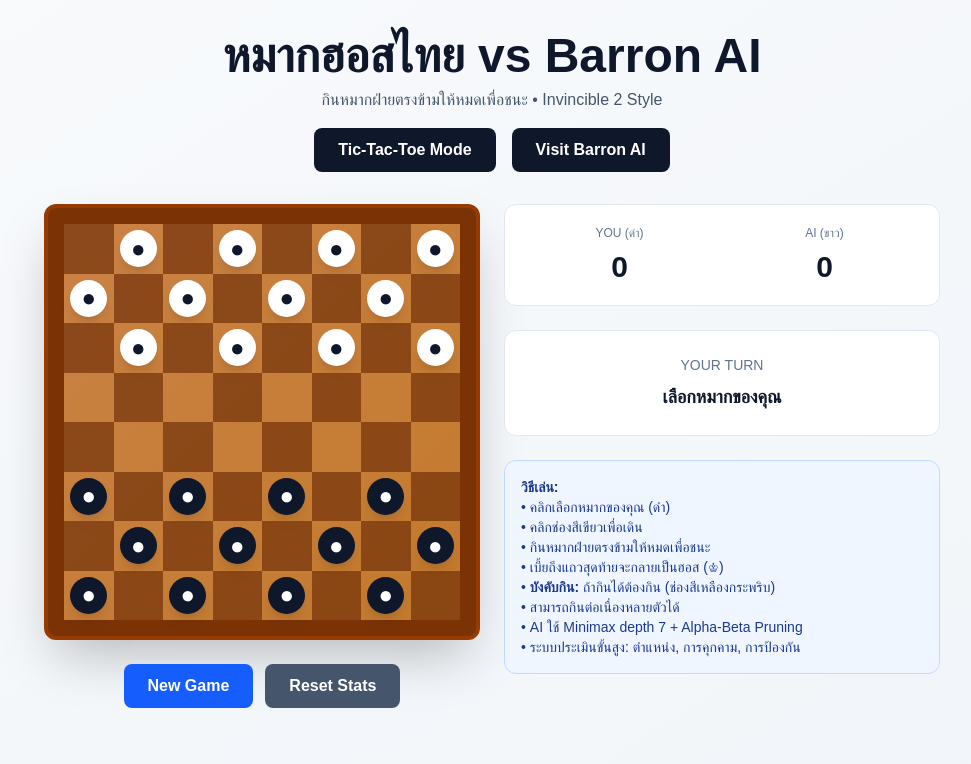
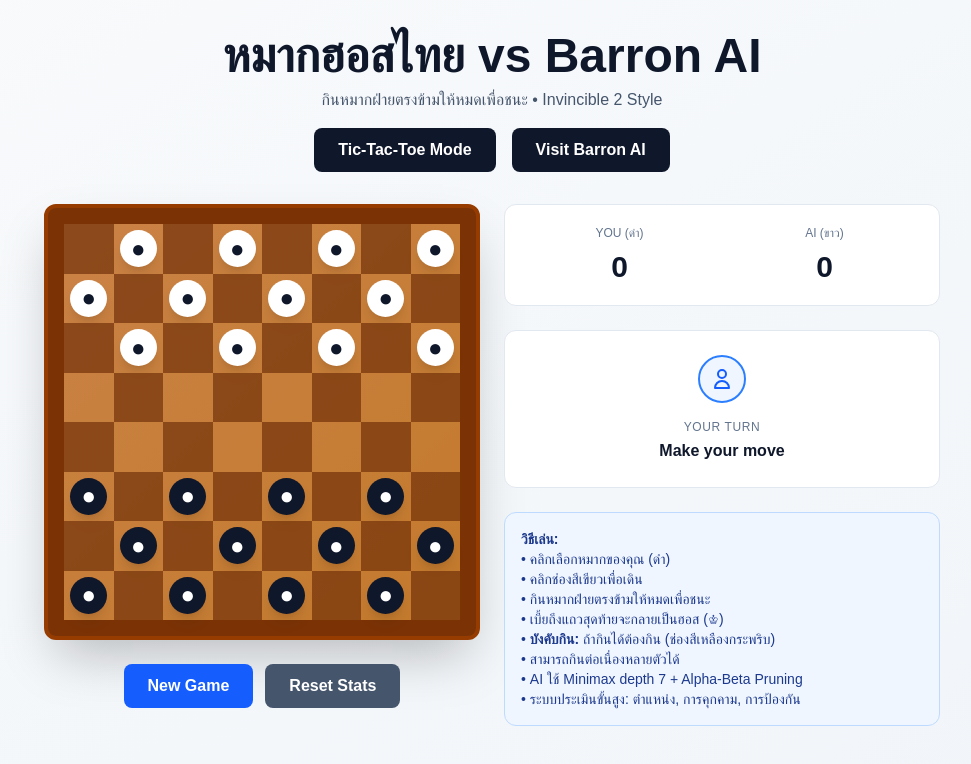
Before and after one commit to LOCAL2/tictactoe-barron-ai, a Next.js app: page /gomoku in a window 1280 px wide. Shown: the top 764 px of the page, without its empty margins (148-1119 px from the left). Built offline with nearby package versions, Linux system fonts and the light colour scheme.

Commit message:
Update Thai Makhos game status UI to match Tic-Tac-Toe style with icons and animations

```diff
--- a/app/gomoku/page.tsx
+++ b/app/gomoku/page.tsx
@@ -776,25 +776,59 @@
             <div className="bg-white dark:bg-slate-800 rounded-xl p-6 border border-slate-200 dark:border-slate-700">
               <div className="text-center">
                 {gameStatus === 'playing' && (
-                  <div className="space-y-2">
-                    <p className="text-sm font-medium text-slate-500 dark:text-slate-400 uppercase">
-                      {isPlayerTurn && !isThinking ? 'Your Turn' : 'AI Turn'}
-                    </p>
-                    <p className="text-lg font-semibold text-slate-900 dark:text-white">
-                      {isPlayerTurn && !isThinking ? 'เลือกหมากของคุณ' : 'AI กำลังคิด...'}
-                    </p>
+                  <div className="space-y-4">
+                    {isPlayerTurn && !isThinking ? (
+                      <>
+                        <div className="inline-flex items-center justify-center w-12 h-12 rounded-full bg-blue-50 dark:bg-blue-900/20 border-2 border-blue-500 dark:border-blue-400">
+                          <svg className="w-6 h-6 text-blue-600 dark:text-blue-400" fill="none" stroke="currentColor" viewBox="0 0 24 24">
+                            <path strokeLinecap="round" strokeLinejoin="round" strokeWidth={2} d="M16 7a4 4 0 11-8 0 4 4 0 018 0zM12 14a7 7 0 00-7 7h14a7 7 0 00-7-7z" />
+                          </svg>
+                        </div>
+                        <div>
+                          <p className="text-xs font-medium text-slate-500 dark:text-slate-400 uppercase tracking-wider mb-1">Your Turn</p>
+                          <p className="text-base font-semibold text-slate-900 dark:text-white">Make your move</p>
+                        </div>
+                      </>
+                    ) : (
+                      <>
+                        <div className="inline-flex items-center justify-center w-12 h-12 rounded-full bg-slate-50 dark:bg-slate-700/50 border-2 border-slate-300 dark:border-slate-600">
+                          <svg className="w-6 h-6 text-slate-600 dark:text-slate-400 animate-spin" fill="none" viewBox="0 0 24 24">
+                            <circle className="opacity-25" cx="12" cy="12" r="10" stroke="currentColor" strokeWidth="4"></circle>
+                            <path className="opacity-75" fill="currentColor" d="M4 12a8 8 0 018-8V0C5.373 0 0 5.373 0 12h4zm2 5.291A7.962 7.962 0 014 12H0c0 3.042 1.135 5.824 3 7.938l3-2.647z"></path>
+                          </svg>
+                        </div>
+                        <div>
+                          <p className="text-xs font-medium text-slate-500 dark:text-slate-400 uppercase tracking-wider mb-1">AI Turn</p>
+                          <p className="text-base font-semibold text-slate-900 dark:text-white">Calculating...</p>
+                        </div>
+                      </>
+                    )}
                   </div>
                 )}
                 {gameStatus === 'player-win' && (
-                  <div className="space-y-2">
-                    <p className="text-sm font-medium text-green-600 dark:text-green-400 uppercase">Victory</p>
-                    <p className="text-lg font-semibold text-slate-900 dark:text-white">คุณชนะ!</p>
+                  <div className="space-y-4">
+                    <div className="inline-flex items-center justify-center w-12 h-12 rounded-full bg-green-50 dark:bg-green-900/20 border-2 border-green-500 dark:border-green-400">
+                      <svg className="w-6 h-6 text-green-600 dark:text-green-400" fill="none" stroke="currentColor" viewBox="0 0 24 24">
+                        <path strokeLinecap="round" strokeLinejoin="round" strokeWidth={2} d="M9 12l2 2 4-4m6 2a9 9 0 11-18 0 9 9 0 0118 0z" />
+                      </svg>
+                    </div>
+                    <div>
+                      <p className="text-xs font-medium text-green-600 dark:text-green-400 uppercase tracking-wider mb-1">Victory</p>
+                      <p className="text-base font-semibold text-slate-900 dark:text-white">You won!</p>
+                    </div>
                   </div>
                 )}
                 {gameStatus === 'ai-win' && (
-                  <div className="space-y-2">
-                    <p className="text-sm font-medium text-red-600 dark:text-red-400 uppercase">Defeat</p>
-                    <p className="text-lg font-semibold text-slate-900 dark:text-white">AI ชนะ</p>
+                  <div className="space-y-4">
+                    <div className="inline-flex items-center justify-center w-12 h-12 rounded-full bg-red-50 dark:bg-red-900/20 border-2 border-red-500 dark:border-red-400">
+                      <svg className="w-6 h-6 text-red-600 dark:text-red-400" fill="none" stroke="currentColor" viewBox="0 0 24 24">
+                        <path strokeLinecap="round" strokeLinejoin="round" strokeWidth={2} d="M6 18L18 6M6 6l12 12" />
+                      </svg>
+                    </div>
+                    <div>
+                      <p className="text-xs font-medium text-red-600 dark:text-red-400 uppercase tracking-wider mb-1">Defeat</p>
+                      <p className="text-base font-semibold text-slate-900 dark:text-white">AI won</p>
+                    </div>
                   </div>
                 )}
               </div>
```
